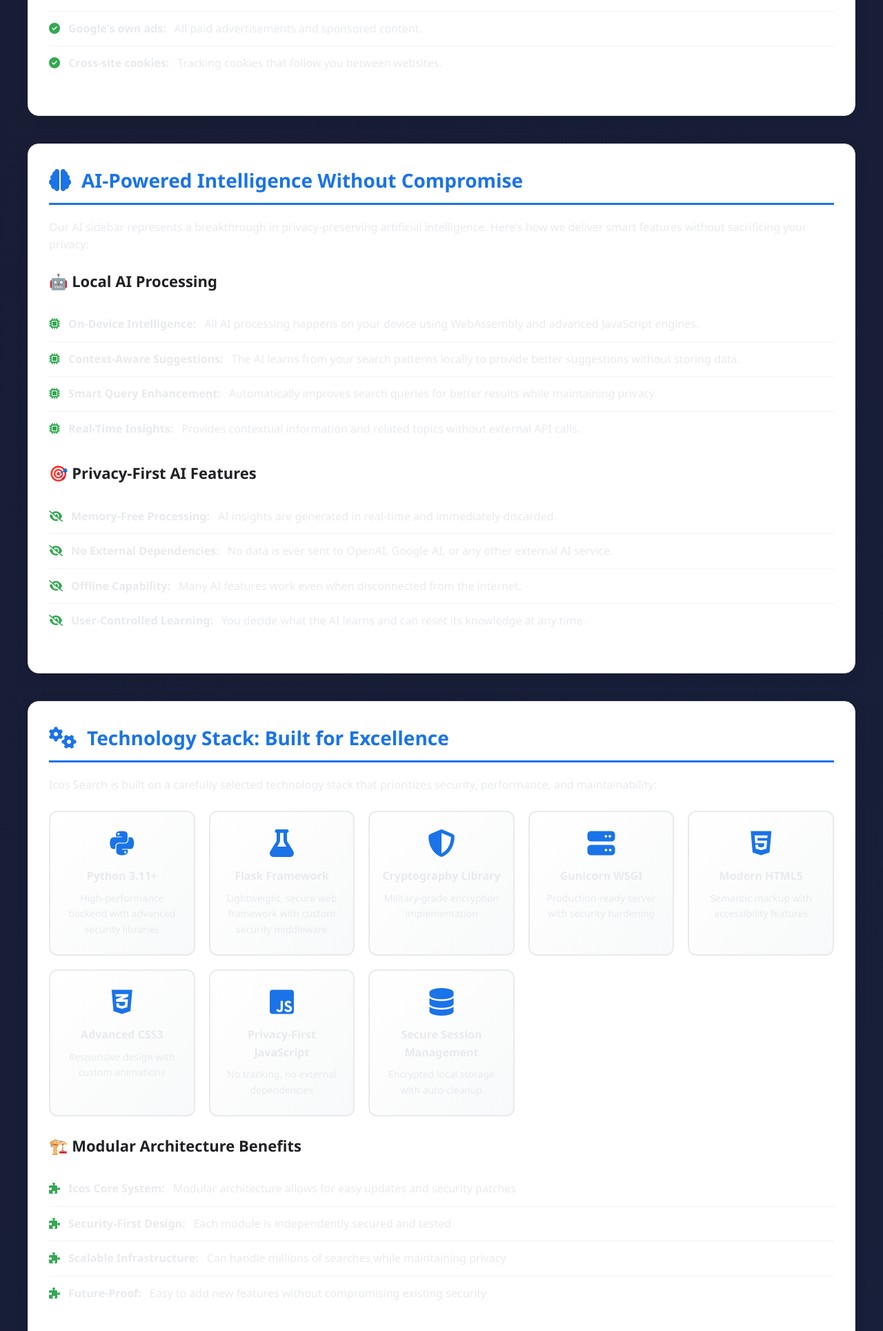
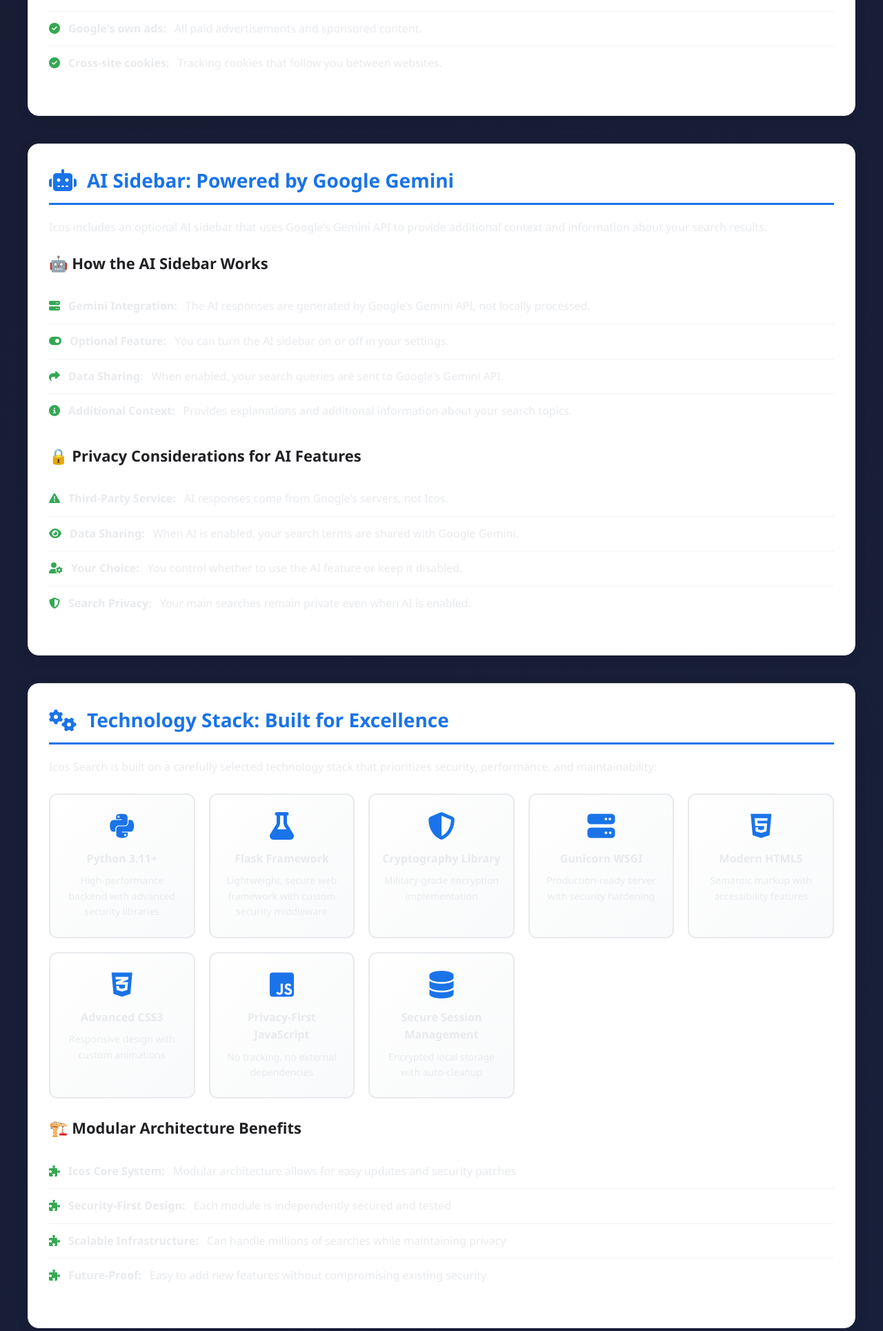
Before and after one commit to Rohithprovide/icossearchsystem1, a Flask app: page /about in a window 1280 px wide. Shown: the part 4229-6158 px from the top of the page at 69% size. Run offline with Flask 3, Linux system fonts and the light colour scheme; data that the repository does not hold is empty.

Commit message:
Update AI sidebar information to accurately reflect its functionality
Correct the description and privacy considerations for the AI sidebar in app/templates/about.html to accurately state that it is powered by Google Gemini and shares search queries with the API when enabled.

Replit-Commit-Author: Agent
Replit-Commit-Session-Id: b9313274-b18d-4874-9950-d97066a3efd9
Replit-Commit-Checkpoint-Type: full_checkpoint
Replit-Commit-Screenshot-Url: https://storage.googleapis.com/screenshot-production-us-central1/a598d89e-6b18-42af-b08e-def19d3ae26c/b9313274-b18d-4874-9950-d97066a3efd9/D0vMQW0

```diff
--- a/app/templates/about.html
+++ b/app/templates/about.html
@@ -729,23 +729,23 @@
         </div>
 
         <div class="section">
-            <h2><i class="fa-solid fa-brain"></i> AI-Powered Intelligence Without Compromise</h2>
-            <p style="font-size: 16px; margin-bottom: 20px;">Our AI sidebar represents a breakthrough in privacy-preserving artificial intelligence. Here's how we deliver smart features without sacrificing your privacy:</p>
+            <h2><i class="fa-solid fa-robot"></i> AI Sidebar: Powered by Google Gemini</h2>
+            <p style="font-size: 16px; margin-bottom: 20px;">Icos includes an optional AI sidebar that uses Google's Gemini API to provide additional context and information about your search results.</p>
 
-            <h3>🤖 Local AI Processing</h3>
+            <h3>🤖 How the AI Sidebar Works</h3>
             <ul class="feature-list">
-                <li><i class="fa-solid fa-microchip"></i> <strong>On-Device Intelligence:</strong> All AI processing happens on your device using WebAssembly and advanced JavaScript engines.</li>
-                <li><i class="fa-solid fa-microchip"></i> <strong>Context-Aware Suggestions:</strong> The AI learns from your search patterns locally to provide better suggestions without storing data.</li>
-                <li><i class="fa-solid fa-microchip"></i> <strong>Smart Query Enhancement:</strong> Automatically improves search queries for better results while maintaining privacy.</li>
-                <li><i class="fa-solid fa-microchip"></i> <strong>Real-Time Insights:</strong> Provides contextual information and related topics without external API calls.</li>
+                <li><i class="fa-solid fa-server"></i> <strong>Gemini Integration:</strong> The AI responses are generated by Google's Gemini API, not locally processed.</li>
+                <li><i class="fa-solid fa-toggle-on"></i> <strong>Optional Feature:</strong> You can turn the AI sidebar on or off in your settings.</li>
+                <li><i class="fa-solid fa-share"></i> <strong>Data Sharing:</strong> When enabled, your search queries are sent to Google's Gemini API.</li>
+                <li><i class="fa-solid fa-info-circle"></i> <strong>Additional Context:</strong> Provides explanations and additional information about your search topics.</li>
             </ul>
 
-            <h3>🎯 Privacy-First AI Features</h3>
+            <h3>🔒 Privacy Considerations for AI Features</h3>
             <ul class="feature-list">
-                <li><i class="fa-solid fa-eye-slash"></i> <strong>Memory-Free Processing:</strong> AI insights are generated in real-time and immediately discarded.</li>
-                <li><i class="fa-solid fa-eye-slash"></i> <strong>No External Dependencies:</strong> No data is ever sent to OpenAI, Google AI, or any other external AI service.</li>
-                <li><i class="fa-solid fa-eye-slash"></i> <strong>Offline Capability:</strong> Many AI features work even when disconnected from the internet.</li>
-                <li><i class="fa-solid fa-eye-slash"></i> <strong>User-Controlled Learning:</strong> You decide what the AI learns and can reset its knowledge at any time.</li>
+                <li><i class="fa-solid fa-exclamation-triangle"></i> <strong>Third-Party Service:</strong> AI responses come from Google's servers, not Icos.</li>
+                <li><i class="fa-solid fa-eye"></i> <strong>Data Sharing:</strong> When AI is enabled, your search terms are shared with Google Gemini.</li>
+                <li><i class="fa-solid fa-user-cog"></i> <strong>Your Choice:</strong> You control whether to use the AI feature or keep it disabled.</li>
+                <li><i class="fa-solid fa-shield-alt"></i> <strong>Search Privacy:</strong> Your main searches remain private even when AI is enabled.</li>
             </ul>
         </div>
 
@@ -853,7 +853,7 @@
                 <li><i class="fa-solid fa-check-circle"></i> <strong>Open Source:</strong> Our code is available for security auditing and community improvement</li>
                 <li><i class="fa-solid fa-check-circle"></i> <strong>No Data Harvesting:</strong> We don't collect, store, or sell any user information</li>
                 <li><i class="fa-solid fa-check-circle"></i> <strong>Community Driven:</strong> Contributions and privacy-enhancing improvements are always welcome</li>
-                <li><i class="fa-solid fa-check-circle"></i> <strong>Ethical AI:</strong> Our AI features are designed to help, not manipulate or exploit</li>
+                <li><i class="fa-solid fa-check-circle"></i> <strong>Transparent Technology:</strong> We're honest about what's local processing and what uses external services</li>
             </ul>
 
             <h3>🌍 Global Impact Mission</h3>
```
